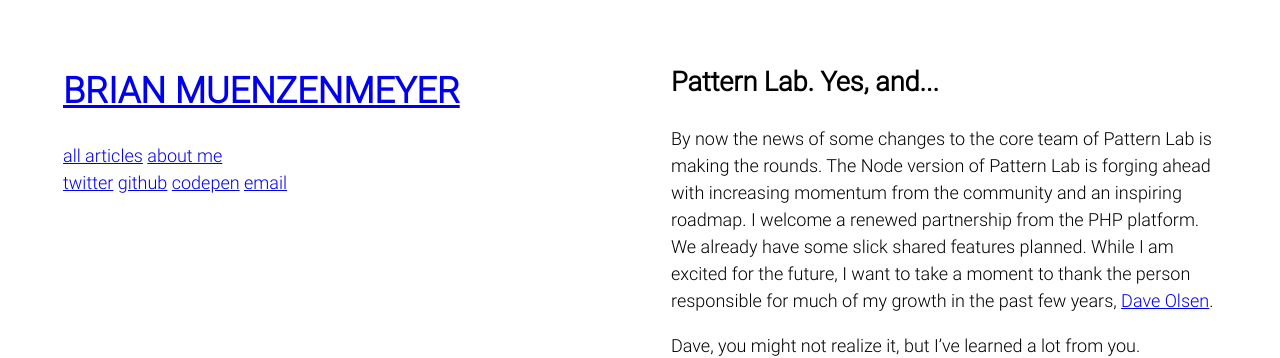
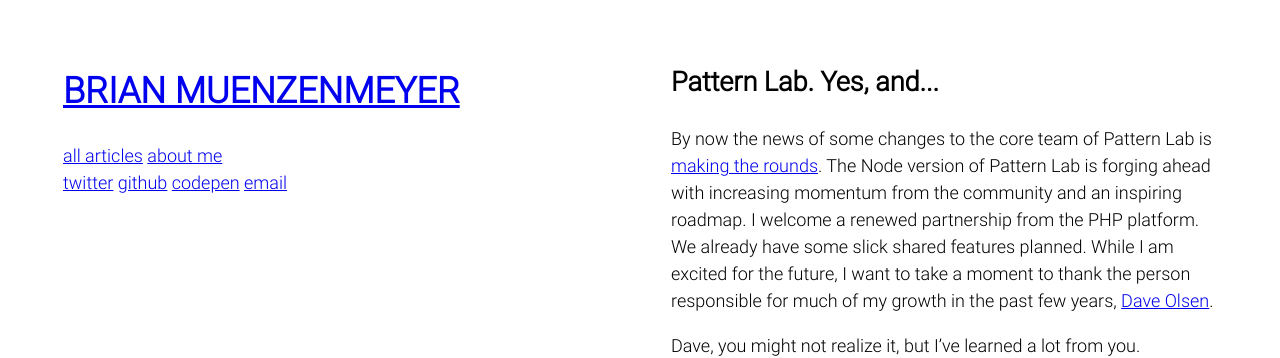
Before and after one commit to bmuenzenmeyer/bmuenzenmeyer.github.io, a Jekyll site: the page built from _posts/2017-9-29-pattern-lab-yes-and.md, in a window 1280 px wide and 900 px high. Shown: the top 358 px of the window. Built offline with Jekyll 4.4.1, drawn with Linux system fonts in a browser that asks for light colours; part of the change alters nothing that is shown.

```diff
--- a/_posts/2017-9-29-pattern-lab-yes-and.md
+++ b/_posts/2017-9-29-pattern-lab-yes-and.md
@@ -11,7 +11,7 @@ summary: 'A Thank You'
 comments: false
 ---
 
-By now the news of some changes to the core team of Pattern Lab is making the rounds. The Node version of Pattern Lab is forging ahead with increasing momentum from the community and an inspiring roadmap. I welcome a renewed partnership from the PHP platform.  We already have some slick shared features planned.  While I am excited for the future, I want to take a moment to thank the person responsible for much of my growth in the past few years, [Dave Olsen](https://twitter.com/dmolsen).
+By now the news of some changes to the core team of Pattern Lab is [making the rounds](http://bradfrost.com/blog/post/whats-next-for-pattern-lab/). The Node version of Pattern Lab is forging ahead with increasing momentum from the community and an inspiring roadmap. I welcome a renewed partnership from the PHP platform.  We already have some slick shared features planned.  While I am excited for the future, I want to take a moment to thank the person responsible for much of my growth in the past few years, [Dave Olsen](https://twitter.com/dmolsen).
 
 Dave, you might not realize it, but I've learned a lot from you.
 
```
